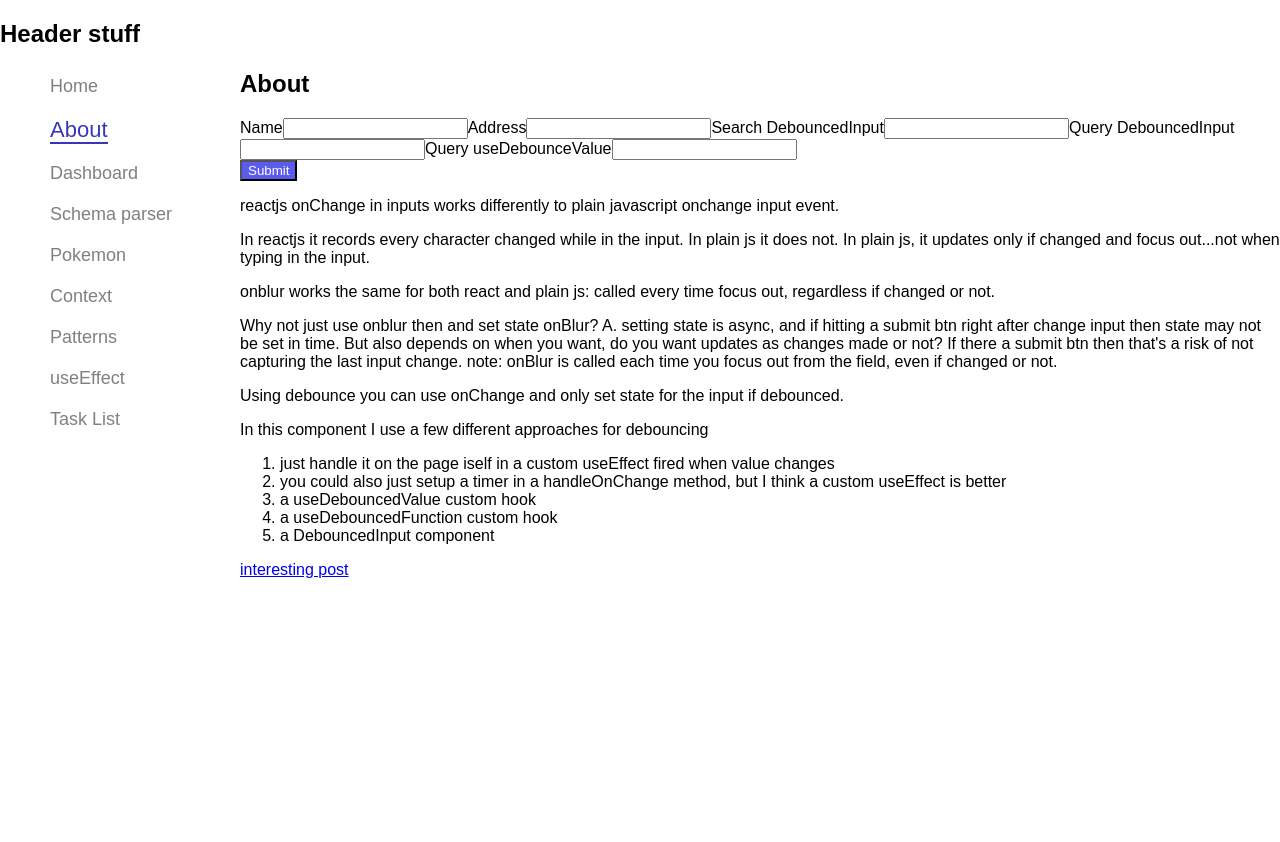
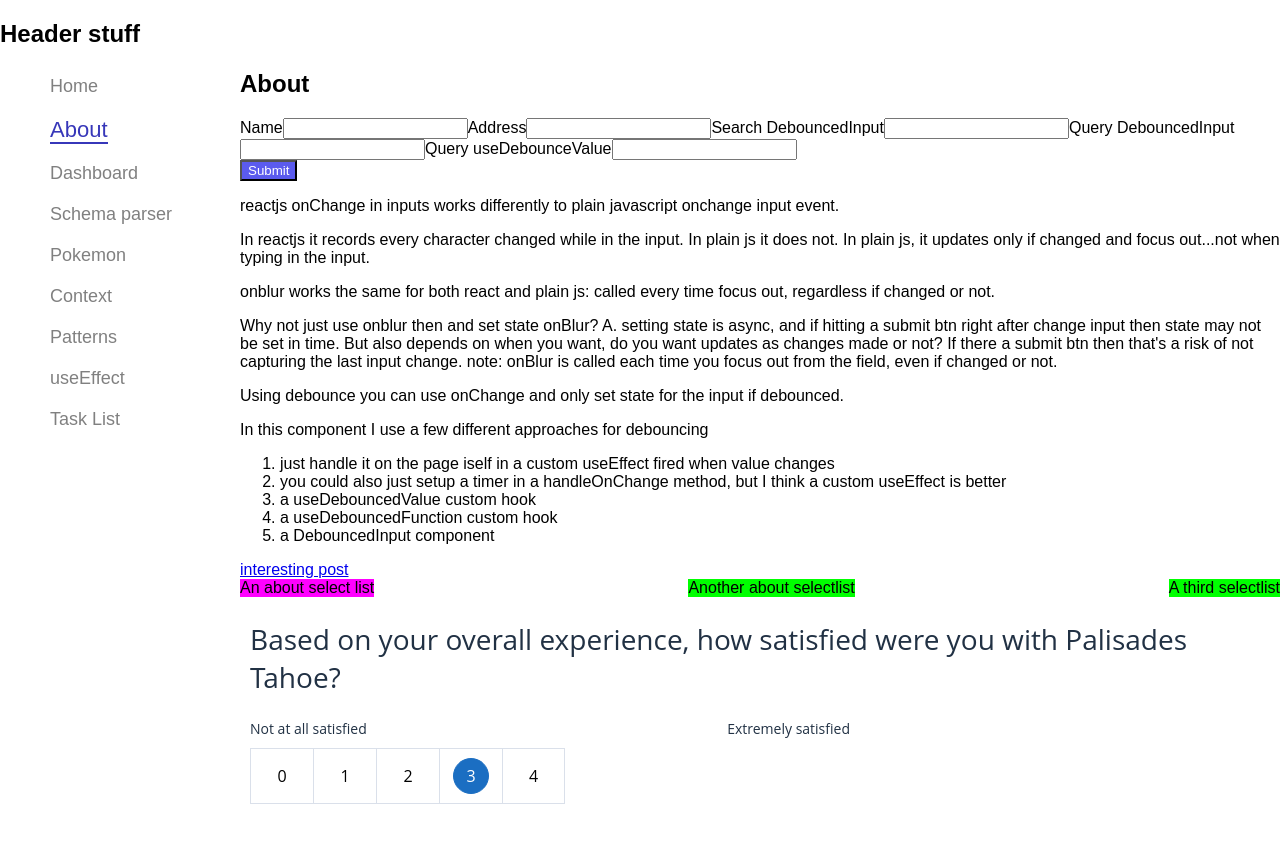
Before and after one commit to denisos/mixopedia, a React (Create React App) app: page /about in a window 1280 px wide. Shown: the top 842 px of the page. Built offline with nearby package versions, Linux system fonts and the light colour scheme.

Commit message:
playing around and recrated poll style I saw on the web, need to fix handler

```diff
--- /dev/null
+++ b/src/components/about/About.css
@@ -0,0 +1,68 @@
+
+.poll-container {
+  margin: 10px;
+  margin-bottom: 50px;
+  color: #213144;
+  font-family: Open Sans,Arial,sans-serif;
+}
+.poll-container h2 {
+  font-size: 28px;
+  line-height: 38px;
+  color: #213144;
+  font-weight: 400;
+}
+
+.poll-body {
+  width: 600px;
+}
+.poll-body section {
+  display: flex;
+  justify-content: space-between;
+  margin-bottom: 10px;
+}
+.poll-body section span {
+  font-size: 14px;
+}
+
+.poll-options {
+  display: flex;
+  box-sizing: border-box;
+}
+
+.poll-option-box {
+  display: flex;
+  align-items: center;
+  justify-content: center;
+  width: 63px;
+  height: 56px;
+  border-top: 1px solid #dae0ea;
+  border-left: 1px solid #dae0ea;
+  border-bottom: 1px solid #dae0ea;
+  overflow: hidden;
+  box-sizing: border-box;
+}
+.poll-option-box:last-of-type {
+  border-right: 1px solid #dae0ea;
+}
+.poll-option {
+  display: flex;
+  align-items: center;
+  justify-content: center;
+  color: black;
+  margin: 2px;
+  width: 34px;
+  height: 34px;
+}
+
+.poll-option-box:hover {
+  border: 2px solid #1b6ec2;
+  cursor: pointer;
+}
+
+.poll-option.selected {
+  color: #fff;
+  border: 1px solid #1b6ec2;
+  border-radius: 50%;
+  background-color: #1b6ec2;
+  transition: color .15s ease-in-out;
+}
--- a/src/components/about/About.tsx
+++ b/src/components/about/About.tsx
@@ -3,8 +3,11 @@ import { useCallback, useState, useEffect, useMemo } from 'react';
 import DebouncedInput from '../../sharedcomponents/debouncedInput/DebouncedInput';
 import { useDebounceValue, useDebounceFunction } from '../../hooks/useDebounce';
 
+import './About.css';
 
 export default function About() {
+  const [ pollChoice, setPollChoice ] = useState(-1);
+
   const [name, setName] = useState({
     value: "",
     hasError: false,
@@ -116,6 +119,13 @@ export default function About() {
     console.log("submitting name ", name, address);
   }
 
+  // for poll
+  const handleSatisfactionOnClick = (e: any) => {
+    console.log("handleSatisfactionOnClick ", e);
+    console.log("handleSatisfactionOnClick ", e?.target?.id);
+    console.log("handleSatisfactionOnClick ", e?.currentTarget);
+  }
+
   return (
     <div>
       <h2>About</h2>
@@ -172,207 +182,51 @@ export default function About() {
 
       <a href="https://www.codingdeft.com/posts/react-onblur-onchange/">interesting post </a>
 
-      {/* <div className="about-container" style={{}}>
-        <div className="about-select-list" style={{backgroundColor: "magenta" }}>
 
+      <div className="about-container" style={{display: "flex", justifyContent: "space-between" }}>
+        <div className="about-select-list" style={{backgroundColor: "magenta"}}>
+          An about select list
         </div>
-        <div className="about-select-list"  style={{backgroundColor: "lime" }}>
+        <div className="about-select-list"  style={{backgroundColor: "lime"  }}>
+          Another about selectlist
+        </div>
+        <div className="about-select-list"  style={{backgroundColor: "lime"  }}>
+          A third selectlist
+        </div>
+      </div>
 
+      <div className="poll-container">
+
+        <h2>Based on your overall experience, how satisfied were you with Palisades Tahoe?</h2>
+
+        <div className="poll-body">
+          <section>
+            <span className="poll-body-prompt-start">Not at all satisfied</span>
+            <span className="poll-body-prompt-end">Extremely satisfied</span>
+          </section>
+
+          <div className="poll-options">
+            <div id="zero" className="poll-option-box" onClick={() => handleSatisfactionOnClick("zero")}>
+              <div className="poll-option">0</div>
+            </div>
+            <div id="one" className="poll-option-box" onClick={handleSatisfactionOnClick}>
+              <div className="poll-option">1</div>
+            </div>
+            <div id="two" className="poll-option-box" onClick={handleSatisfactionOnClick}>
+              <div className="poll-option">2</div>
+            </div>
+            <div id="three" className="poll-option-box" onClick={handleSatisfactionOnClick}>
+              <div className="poll-option selected">3</div>
+            </div>
+            <div id="four" className="poll-option-box" onClick={handleSatisfactionOnClick}>
+              <div className="poll-option">4</div>
+            </div>
+          </div>
         </div>
-      </div> */}
+
+      </div>
 
     </div>
 
   );
 }
-
-
-/*
-// let timerId:any;
-
-
-
-export default function About() {
-  const [name, setName] = useState({
-    value: "",
-    hasError: false,
-    touched: false
-  });
-  const [address, setAddress] = useState({
-    value: "",
-    hasError: false
-  });
-
-  const debounce = (callback: (val: any) => void, delay = 600) => {
-    console.log("invoking debounce");
-    let timerId:any;
-    return () => {
-      if (timerId) {
-        clearTimeout(timerId);
-        console.log("debounce clear timer, then setup timer");
-      }
-      timerId = setTimeout(callback, delay);
-    }
-  }
-
-  const callAddressApi = (address:any) => {
-    console.log("execute debounced api call here with addr ", address);
-  }
-
-  const debouncedCallAddressApi = useCallback(debounce(callAddressApi), []);
-
-
-  const handleOnChangeName = (e: React.ChangeEvent<HTMLInputElement>) => {
-    console.log("onchange name");
-    const newName = e.target.value;
-
-    setName(current => ({
-      ...current,
-      value: newName,
-      hasError: newName?.length === 0
-    }));
-  }
-
-  const handleOnChangeAddress = (e: React.ChangeEvent<HTMLInputElement>) => {
-    const newAddress = e.target.value;
-    setAddress(current => ({
-      ...current,
-      value: newAddress,
-      hasError: newAddress?.length === 0
-    }));
-
-    debouncedCallAddressApi();
-
-    // if (timerId) {
-    //   clearTimeout(timerId);
-    //   console.log("onchange address, clear timer");
-    // }
-
-    // timerId = setTimeout(() => {
-    //   console.log("execute debounced api call here with addr ", newAddress);
-    // }, 600);
-  };
-
-
-
-  const handleOnBlurName = (e: React.FocusEvent<HTMLInputElement>) => {
-    setName(current => ({
-      ...current,
-      touched: true
-    }));
-  }
-
-  const onSubmitForm = (e: React.FormEvent<HTMLFormElement>) => {
-    e.preventDefault();
-
-    console.log("submitting name ", name, address);
-  }
-
-  // console.log("address & name is ", address, name);
-*/
-
-
-/*
-
-// let timerId:any;
-
-
-
-export default function About() {
-  const [name, setName] = useState({
-    value: "",
-    hasError: false,
-    touched: false
-  });
-  const [address, setAddress] = useState({
-    value: "defaultAdd",
-    hasError: false
-  });
-
-  const debounce = (callback: (val: any) => void, delay = 600) => {
-    console.log("invoking debounce");
-    let timerId:any;
-    return () => {
-      if (timerId) {
-        clearTimeout(timerId);
-        console.log("debounce clear timer, then setup timer");
-      }
-      timerId = setTimeout(callback, delay);
-    }
-  }
-
-  const callAddressApi = () => {
-    console.log("execute debounced api call here with addr ", address);
-  }
-
-  const debouncedCallAddressApi = useCallback(debounce(callAddressApi), []);
-
-
-  const handleOnChangeName = (e: React.ChangeEvent<HTMLInputElement>) => {
-    console.log("onchange name");
-    const newName = e.target.value;
-
-    setName(current => ({
-      ...current,
-      value: newName,
-      hasError: newName?.length === 0
-    }));
-  }
-
-  const handleOnChangeAddress = (e: React.ChangeEvent<HTMLInputElement>) => {
-    const newAddress = e.target.value;
-    setAddress(current => ({
-      ...current,
-      value: newAddress,
-      hasError: newAddress?.length === 0
-    }));
-
-    debouncedCallAddressApi();
-
-    // if (timerId) {
-    //   clearTimeout(timerId);
-    //   console.log("onchange address, clear timer");
-    // }
-
-    // timerId = setTimeout(() => {
-    //   console.log("execute debounced api call here with addr ", newAddress);
-    // }, 600);
-  };
-
-
-
-  const handleOnBlurName = (e: React.FocusEvent<HTMLInputElement>) => {
-    setName(current => ({
-      ...current,
-      touched: true
-    }));
-  }
-
-  const onSubmitForm = (e: React.FormEvent<HTMLFormElement>) => {
-    e.preventDefault();
-
-    console.log("submitting name ", name, address);
-  }
-
-  // console.log("address & name is ", address, name);
-
-  return (
-    <div>
-      <h2>About</h2>
-
-      <form onSubmit={onSubmitForm}>
-        <label>Name
-          <input type="text" value={name.value} onChange={handleOnChangeName} onBlur={handleOnBlurName}/>
-          {name.touched && name.hasError && <div>Oops name error</div>}
-        </label>
-
-        <label>Address
-          <input type="text" value={address.value} onChange={handleOnChangeAddress} />
-          {address.hasError && <div>Oops addr error</div>}
-        </label>
-
-        <button type="submit" className="button primary" style={{display: "block"}}>Submit</button>
-      </form>
-
-
-*/
```
